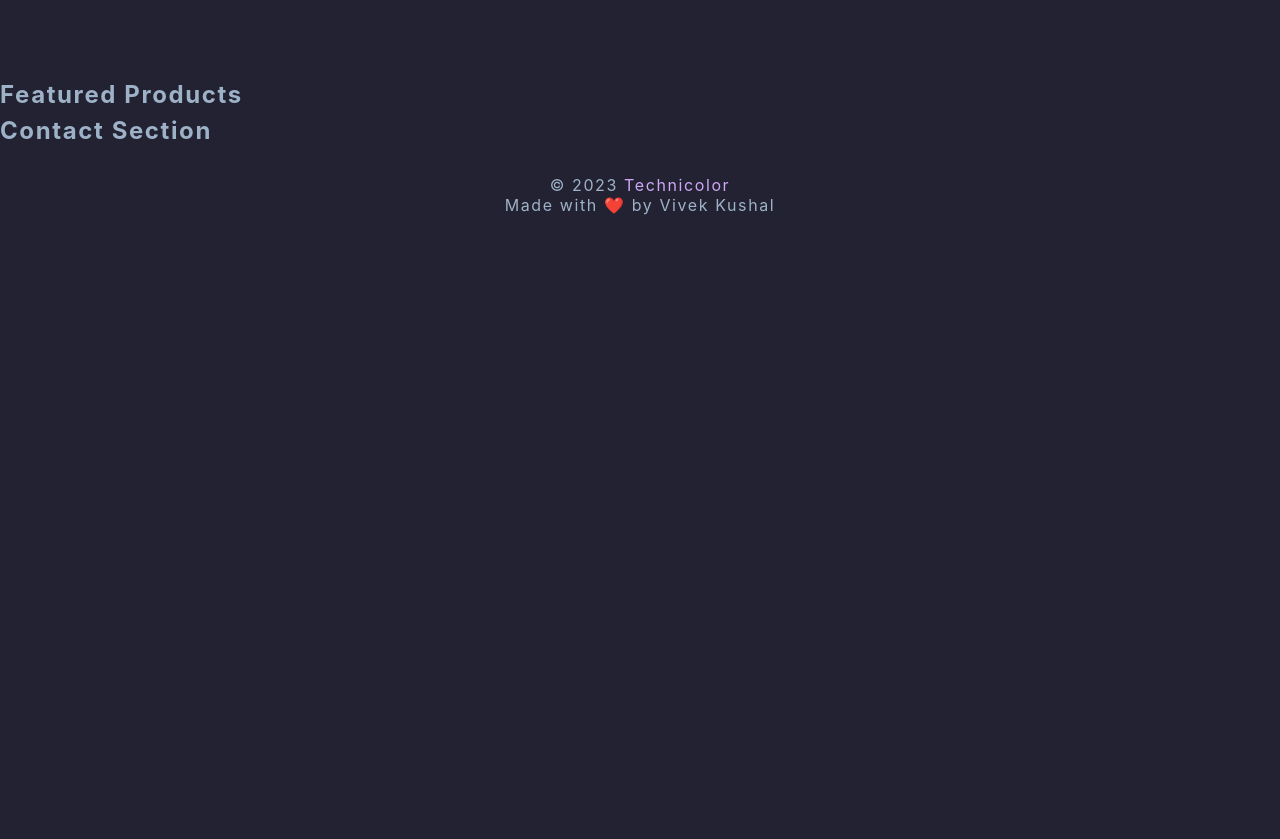
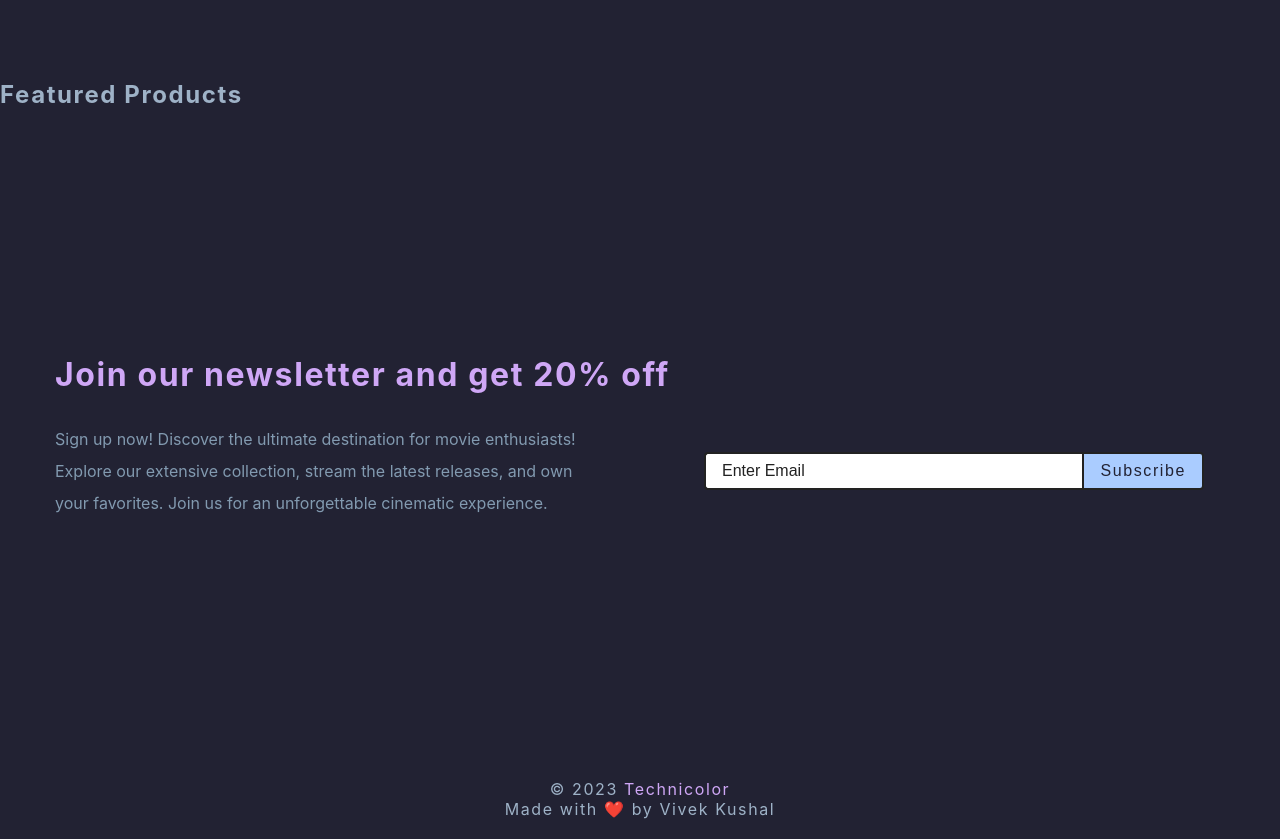
Before and after one commit to vivekkushal/technicolor-neog, a React (Create React App) app: page / in a window 1280 px wide. Shown: the part 717-1556 px from the top of the page. Before the commit the page ends 952 px from the top, so only its background shows below. Built offline with nearby package versions, Linux system fonts and the light colour scheme; what miragejs would draw is missing.

Commit message:
feat: Add contact component

```diff
--- a/src/components/contact/Contact.js
+++ b/src/components/contact/Contact.js
@@ -1,72 +1,103 @@
-// import styled from 'styled-components';
+import styled from 'styled-components';
 
 const Contact = () => {
-  return <h4>contact section</h4>;
+  return (
+    <Wrapper>
+      <div className="section-center">
+        <h3>Join our newsletter and get 20% off</h3>
+        <div className="content">
+          <p>
+            Sign up now! Discover the ultimate destination for movie
+            enthusiasts! Explore our extensive collection, stream the latest
+            releases, and own your favorites. Join us for an unforgettable
+            cinematic experience.
+          </p>
+          <form
+            action="https://formspree.io/f/mknalkvb"
+            method="POST"
+            className="contact-form"
+          >
+            <input
+              type="email"
+              name="email"
+              className="form-input"
+              placeholder="enter email"
+            />
+            <button type="submit" className="submit-btn">
+              subscribe
+            </button>
+          </form>
+        </div>
+      </div>
+    </Wrapper>
+  );
 };
 
-// const Wrapper = styled.section`
-//   padding: 5rem 0;
-//   h3 {
-//     text-transform: none;
-//   }
-//   p {
-//     line-height: 2;
-//     max-width: 45em;
-//     color: var(--clr-grey-5);
-//   }
-//   .contact-form {
-//     width: 90vw;
-//     max-width: 500px;
-//     display: grid;
-//     grid-template-columns: 1fr auto;
-//   }
+const Wrapper = styled.section`
+  padding: 5rem 0;
+  h3 {
+    color: var(--clr-purple);
+    text-transform: none;
+  }
+  p {
+    line-height: 2;
+    max-width: 45em;
+    color: var(--clr-grey-6);
+  }
+  .contact-form {
+    width: 90vw;
+    max-width: 500px;
+    display: grid;
+    grid-template-columns: 1fr auto;
+  }
 
-//   .form-input,
-//   .submit-btn {
-//     font-size: 1rem;
-//     padding: 0.5rem 1rem;
-//     border: 2px solid var(--clr-black);
-//   }
-//   .form-input {
-//     border-right: none;
-//     color: var(--clr-grey-3);
-//     border-top-left-radius: var(--radius);
-//     border-bottom-left-radius: var(--radius);
-//   }
-//   .submit-btn {
-//     border-top-right-radius: var(--radius);
-//     border-bottom-right-radius: var(--radius);
-//   }
-//   .form-input::placeholder {
-//     color: var(--clr-black);
-//     text-transform: capitalize;
-//   }
-//   .submit-btn {
-//     background: var(--clr-primary-5);
-//     text-transform: capitalize;
-//     letter-spacing: var(--spacing);
-//     cursor: pointer;
-//     transition: var(--transition);
-//     color: var(--clr-black);
-//   }
-//   .submit-btn:hover {
-//     color: var(--clr-white);
-//   }
-//   @media (min-width: 992px) {
-//     .content {
-//       display: grid;
-//       grid-template-columns: 1fr 1fr;
-//       align-items: center;
-//       gap: 8rem;
-//       margin-top: 2rem;
-//     }
-//     p {
-//       margin-bottom: 0;
-//     }
-//   }
-//   @media (min-width: 1280px) {
-//     padding: 15rem 0;
-//   }
-// `;
+  .form-input,
+  .submit-btn {
+    font-size: 1rem;
+    padding: 0.5rem 1rem;
+    border: 2px solid var(--clr-black);
+  }
+  .form-input {
+    border-right: none;
+    color: var(--clr-grey-3);
+    border-top-left-radius: var(--radius);
+    border-bottom-left-radius: var(--radius);
+  }
+  .submit-btn {
+    border-top-right-radius: var(--radius);
+    border-bottom-right-radius: var(--radius);
+  }
+  .form-input::placeholder {
+    color: var(--clr-black);
+    text-transform: capitalize;
+  }
+  .submit-btn {
+    background: var(--clr-blue-light);
+    text-transform: capitalize;
+    letter-spacing: var(--spacing);
+    cursor: pointer;
+    transition: var(--transition);
+    color: var(--clr-black-light);
+  }
+  .submit-btn:hover {
+    background: var(--clr-purple);
+    color: var(--clr-black-light);
+  }
+  @media (min-width: 992px) {
+    .content {
+      display: grid;
+      grid-template-columns: 1fr 1fr;
+      align-items: center;
+      gap: 8rem;
+      margin-top: 2rem;
+    }
+    p {
+      margin-bottom: 0;
+    }
+  }
+  @media (min-width: 1280px) {
+    padding: 15rem 0;
+  }
+`;
 
 export default Contact;
```
